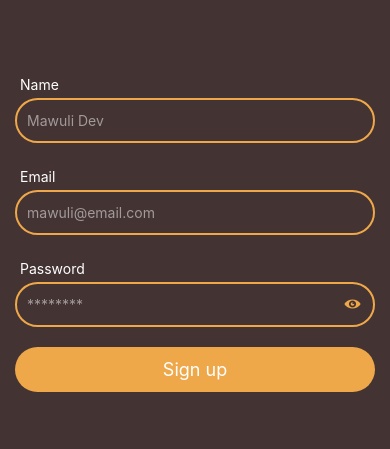
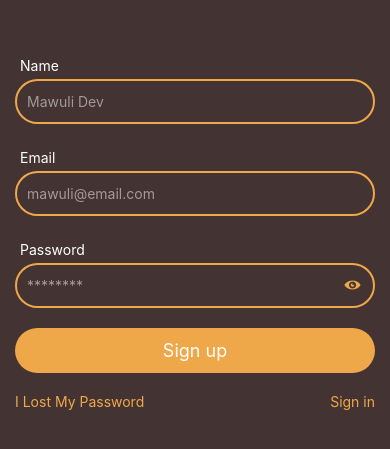
Before and after one commit to Mawuli87/Music-Streaming-App, a React Native app: screen / in a window 390 px wide. Shown: the part 191-640 px from the top of the page. Built offline with nearby package versions, Linux system fonts and the light colour scheme.

Commit message:
Password toggle visibility added

```diff
--- /dev/null
+++ b/src/ui/AppLink.tsx
@@ -0,0 +1,24 @@
+import colors from '@utils/colors';
+import {FC} from 'react';
+import {StyleSheet, Pressable, Text} from 'react-native';
+
+interface Props {
+  title: string;
+  onPress?(): void;
+}
+
+const AppLink: FC<Props> = ({title, onPress}) => {
+  return (
+    <Pressable onPress={onPress}>
+      <Text style={styles.title}>{title}</Text>
+    </Pressable>
+  );
+};
+
+const styles = StyleSheet.create({
+  title: {
+    color: colors.SECONDARY,
+  },
+});
+
+export default AppLink;
--- a/src/views/auth/SignUp.tsx
+++ b/src/views/auth/SignUp.tsx
@@ -6,6 +6,7 @@ import {Button, SafeAreaView, StyleSheet, View} from 'react-native';
 import * as yup from 'yup';
 import SubmitBtn from '@components/form/SubmitBtn';
 import PasswordVisibilityIcon from '@ui/PasswordVisibilityIcon';
+import AppLink from '@ui/AppLink';
 
 const signupSchema = yup.object({
   name: yup
@@ -78,6 +79,10 @@ const SignUp: FC<Props> = props => {
             onRightIconPress={togglePasswordView}
           />
           <SubmitBtn title="Sign up" />
+          <View style={styles.linkContainer}>
+            <AppLink title="I Lost My Password" />
+            <AppLink title="Sign in" />
+          </View>
         </View>
       </Form>
     </SafeAreaView>
@@ -98,6 +103,12 @@ const styles = StyleSheet.create({
   marginBottom: {
     marginBottom: 20,
   },
+  linkContainer: {
+    flexDirection: 'row',
+    alignItems: 'center',
+    justifyContent: 'space-between',
+    marginTop: 20,
+  },
 });
 
 export default SignUp;
```
